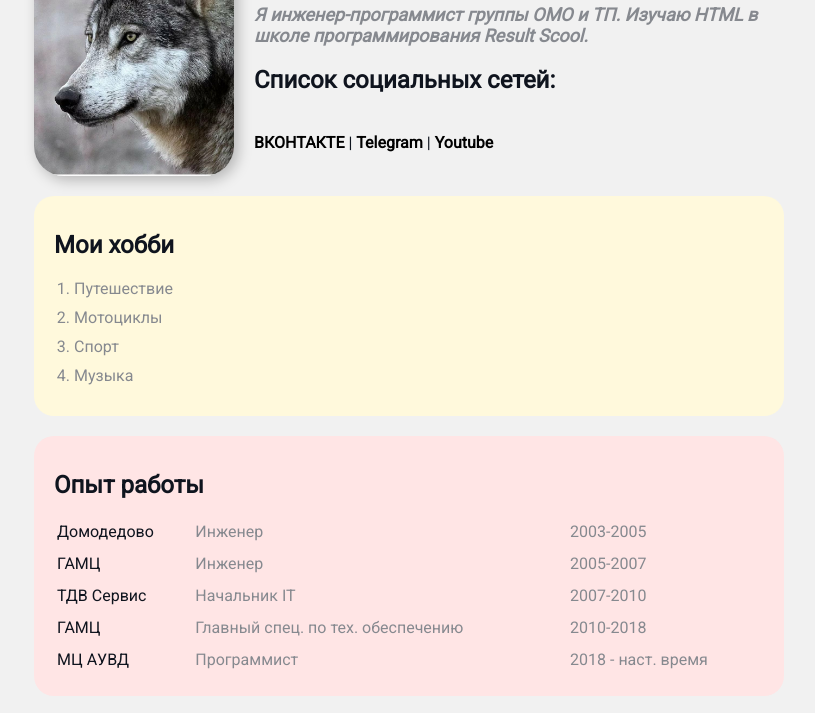
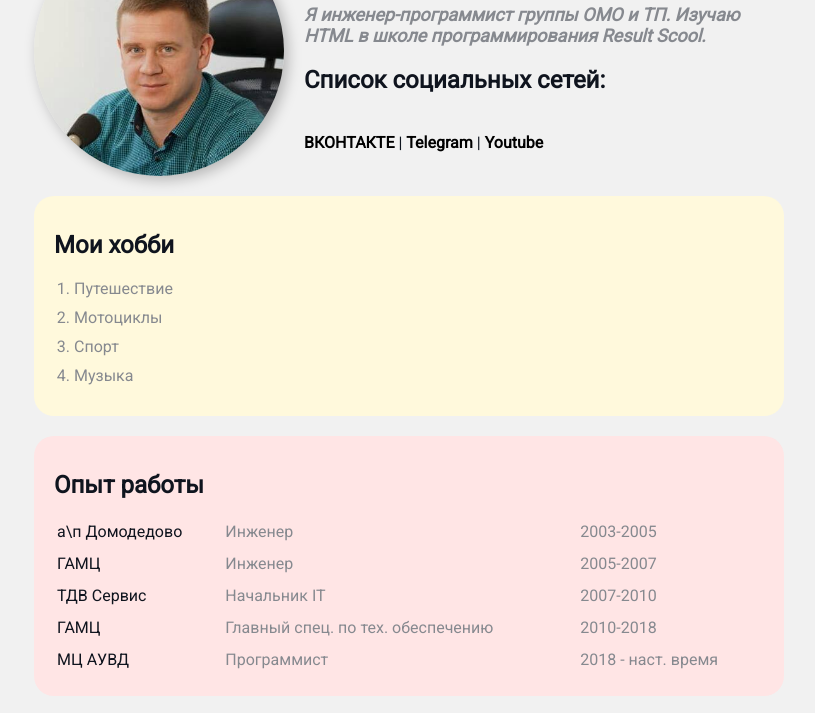
Before and after one commit to sergey1157/resume, a plain HTML site: page index.html in a window 1280 px wide. Shown: the part 112-825 px from the top of the page, without its empty margins (231-1046 px from the left). Drawn offline with Linux system fonts and the light colour scheme; a web font is replaced by a local one.

Commit message:
add me.jpg

```diff
--- a/index.html
+++ b/index.html
@@ -13,7 +13,7 @@
 <div class="container">
   <body>
     <div class="info">
-      <img class="avatar" src="wolf.jpg" alt="Аватарка">
+      <img class="avatar" src="me.jpg" alt="Аватарка">
 
       <div class="info-text">
         <h1>Сергей</h1>
@@ -49,7 +49,7 @@
         </thead>   -->
         <tbody>
           <tr>
-              <td>Домодедово</td>
+              <td>а\п Домодедово</td>
               <td>Инженер</td>
               <td>2003-2005</td>
           </tr>
--- a/styles.css
+++ b/styles.css
@@ -13,7 +13,7 @@ body {
     display: flex;
 }
 
-@media (max-width:700px) {
+@media (max-width:750px) {
     .info {margin-bottom: 10px;
         display: block;
     text-align: center;}
@@ -75,10 +75,11 @@ body {
 }
 
 .avatar {
-    width: 200px;
+    width: 250px;
+    height: 250px;
     margin-bottom: 20px;
     box-shadow: 4px 4px 14px rgba(0,0,0,0.25);
-    border-radius: 30px;
+    border-radius: 125px;
 }
 
 a {
@@ -166,7 +167,7 @@ a:visited {
     display: flex;
 }
 
-@media (max-width:700px) {
+@media (max-width:750px) {
     .conect { display: block;
     }
 
```
Also changed, not shown: me.jpg (added).
